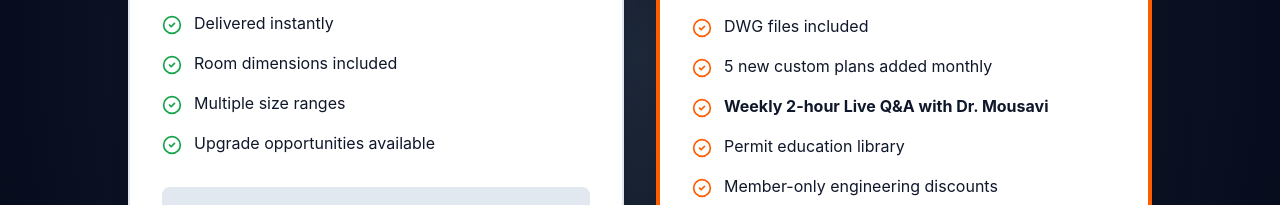
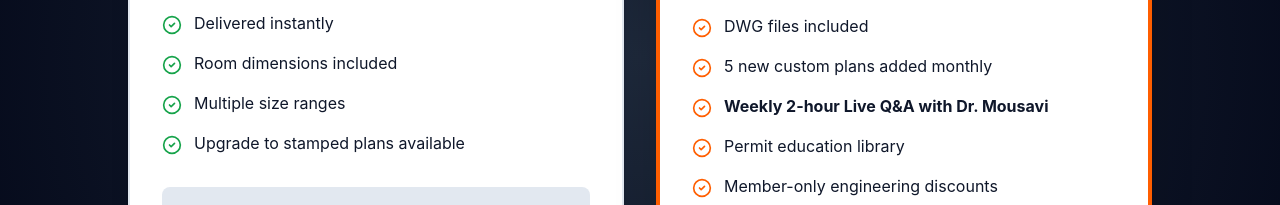
Before and after one commit to Founditmarketing/Texas-Structural-Engineers-Tripwire, a React (Vite) app: page / in a window 1280 px wide. Shown: the part 4224-4429 px from the top of the page. Built offline with nearby package versions, Linux system fonts and the light colour scheme.

Commit message:
Update Builder Starter feature: 'Upgrade to stamped plans available'

```diff
--- a/src/pages/Home.tsx
+++ b/src/pages/Home.tsx
@@ -325,7 +325,7 @@ export const Home: React.FC = () => {
                                     </li>
                                     <li className="flex items-start gap-3">
                                         <CheckCircle2 className="w-5 h-5 text-green-600 flex-shrink-0 mt-1" />
-                                        <span>Upgrade opportunities available</span>
+                                        <span>Upgrade to stamped plans available</span>
                                     </li>
                                 </ul>
 
```
